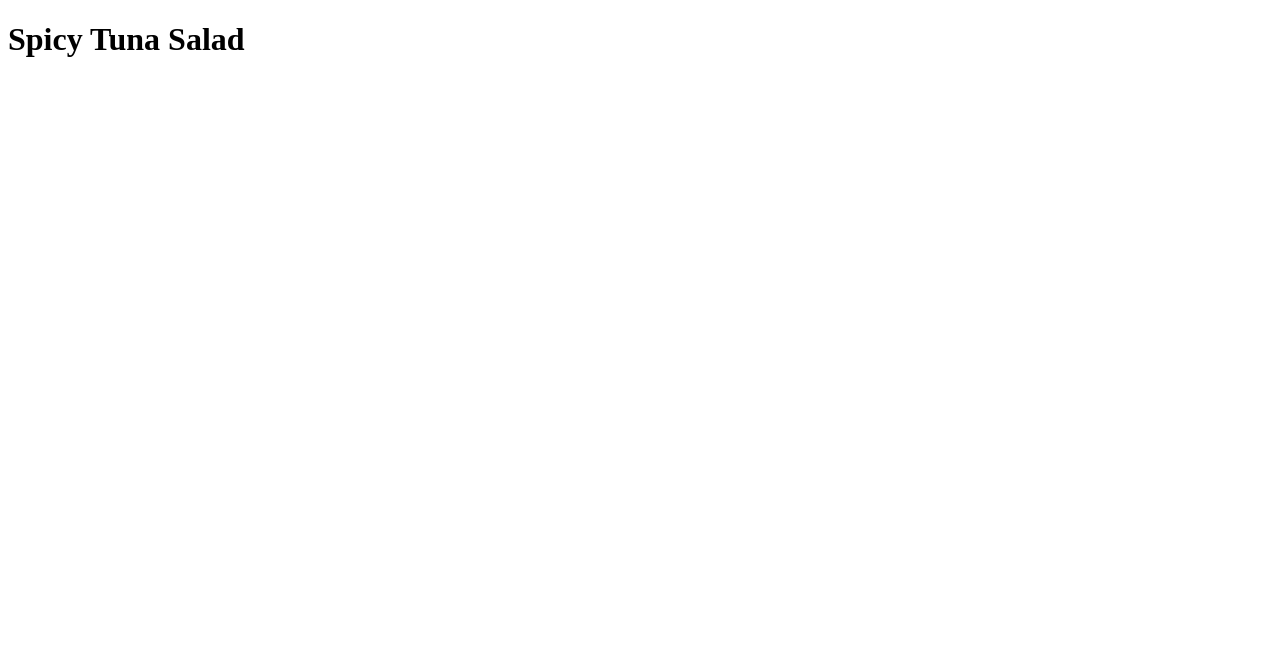
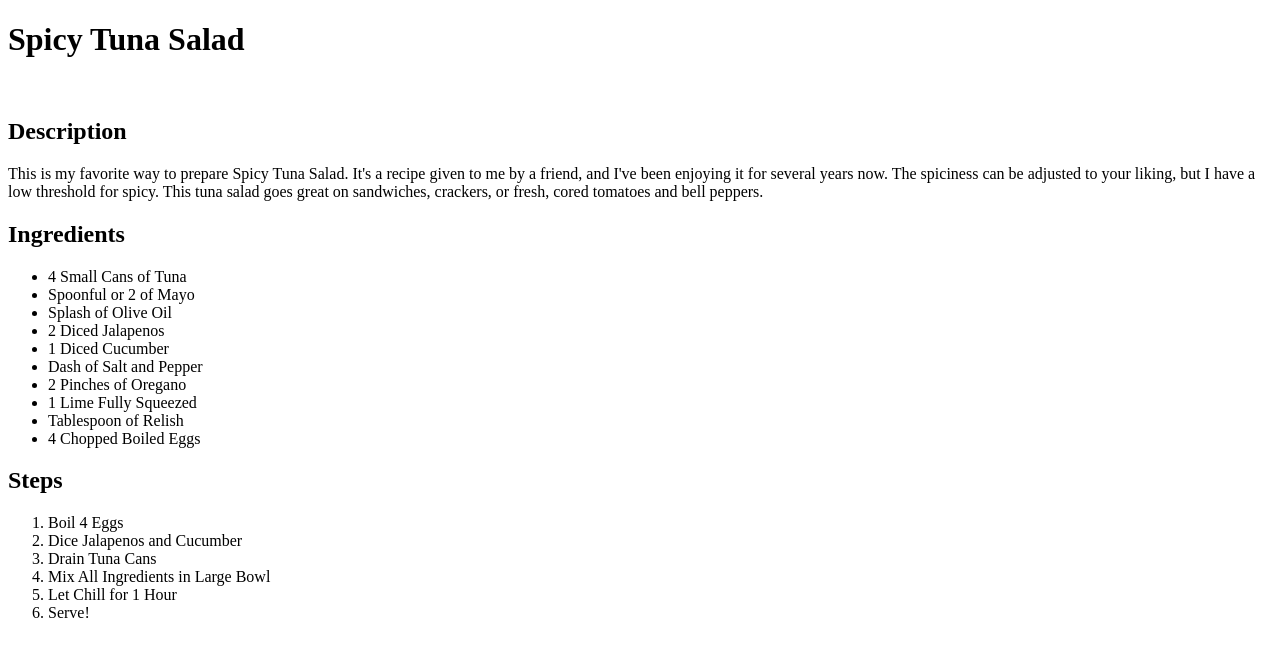
Before and after one commit to cvaughn1994/odin-recipes, a plain HTML site: page recipes/spicytuna.html in a window 1280 px wide. Drawn offline with Linux system fonts and the light colour scheme.

Commit message:
Added content for spicy tuna

```diff
--- a/recipes/spicytuna.html
+++ b/recipes/spicytuna.html
@@ -6,5 +6,34 @@
 </head>
 <body>
     <h1>Spicy Tuna Salad</h1>
+    <img>
+    <h2>Description</h2>
+    <p>This is my favorite way to prepare Spicy Tuna Salad. It's a recipe given to me by a friend, and I've been enjoying it for several years now. The spiciness can be adjusted to your liking, but I have a low threshold for spicy. This tuna salad goes great on sandwiches, crackers, or fresh, cored tomatoes and bell peppers.</p>
+    <h2>Ingredients</h2>
+    <p>
+        <ul>
+            <li>4 Small Cans of Tuna</li>
+            <li>Spoonful or 2 of Mayo</li>
+            <li>Splash of Olive Oil</li>
+            <li>2 Diced Jalapenos</li>
+            <li>1 Diced Cucumber</li>
+            <li>Dash of Salt and Pepper</li>
+            <li>2 Pinches of Oregano</li>
+            <li>1 Lime Fully Squeezed</li>
+            <li>Tablespoon of Relish</li>
+            <li>4 Chopped Boiled Eggs</li>
+        </ul>
+    </p>
+    <h2>Steps</h2>
+    <p>
+        <ol>
+            <li>Boil 4 Eggs</li>
+            <li>Dice Jalapenos and Cucumber</li>
+            <li>Drain Tuna Cans</li>
+            <li>Mix All Ingredients in Large Bowl</li>
+            <li>Let Chill for 1 Hour</li>
+            <li>Serve!</li>
+        </ol>
+    </p>
 </body>
 </html>
```
